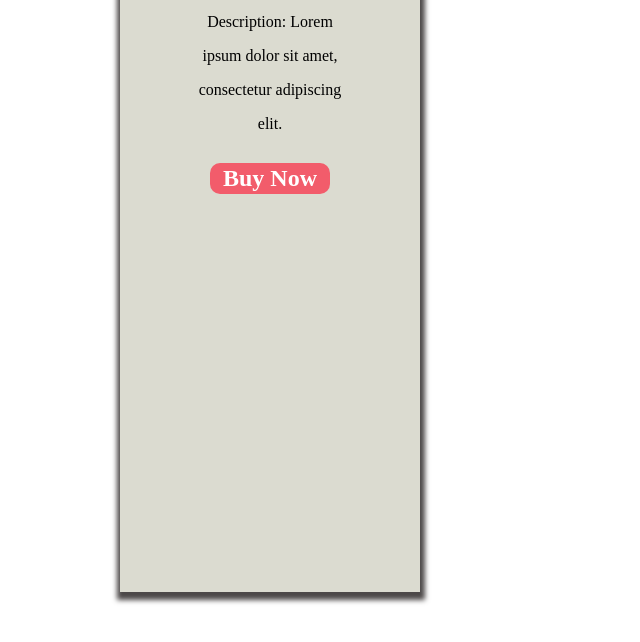
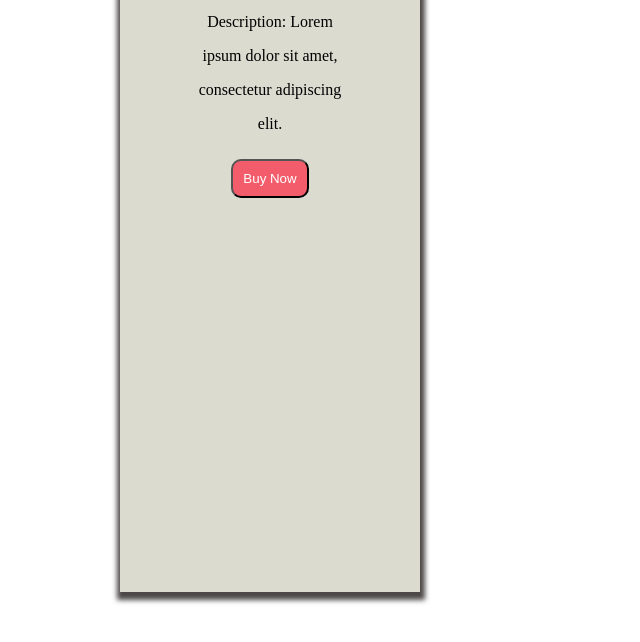
Before and after one commit to acciojob/pricing-card-shreyasShinde1, a website: page main.html in a window 1280 px wide. Shown: the part 302-944 px from the top of the page, without its empty margins (0-640 px from the left). Drawn offline with Linux system fonts and the light colour scheme.

Commit message:
created a submission

```diff
--- a/main.html
+++ b/main.html
@@ -20,7 +20,8 @@
 		<p>ipsum dolor sit amet,</p>
 		<p>consectetur adipiscing</p>
 		<p>elit.</p>
-		<h2>Buy Now</h2>
+
+		<input type="button" id="button" value="Buy Now">
 	</div>
 	</div>
 </body>
--- a/styles.css
+++ b/styles.css
@@ -19,11 +19,11 @@ img{
 	background-color:rgb(219, 219, 208);
 	height:78%;
 }
-h2{
+#button{
 	background-color:rgb(242, 92, 107);
 	border:1px slolid black;
 	color:white;
-	margin: 30px 90px;
-	padding:2px;
+	margin: 10px 90px;
+	padding:10px;
 	border-radius:10px
 }
```
